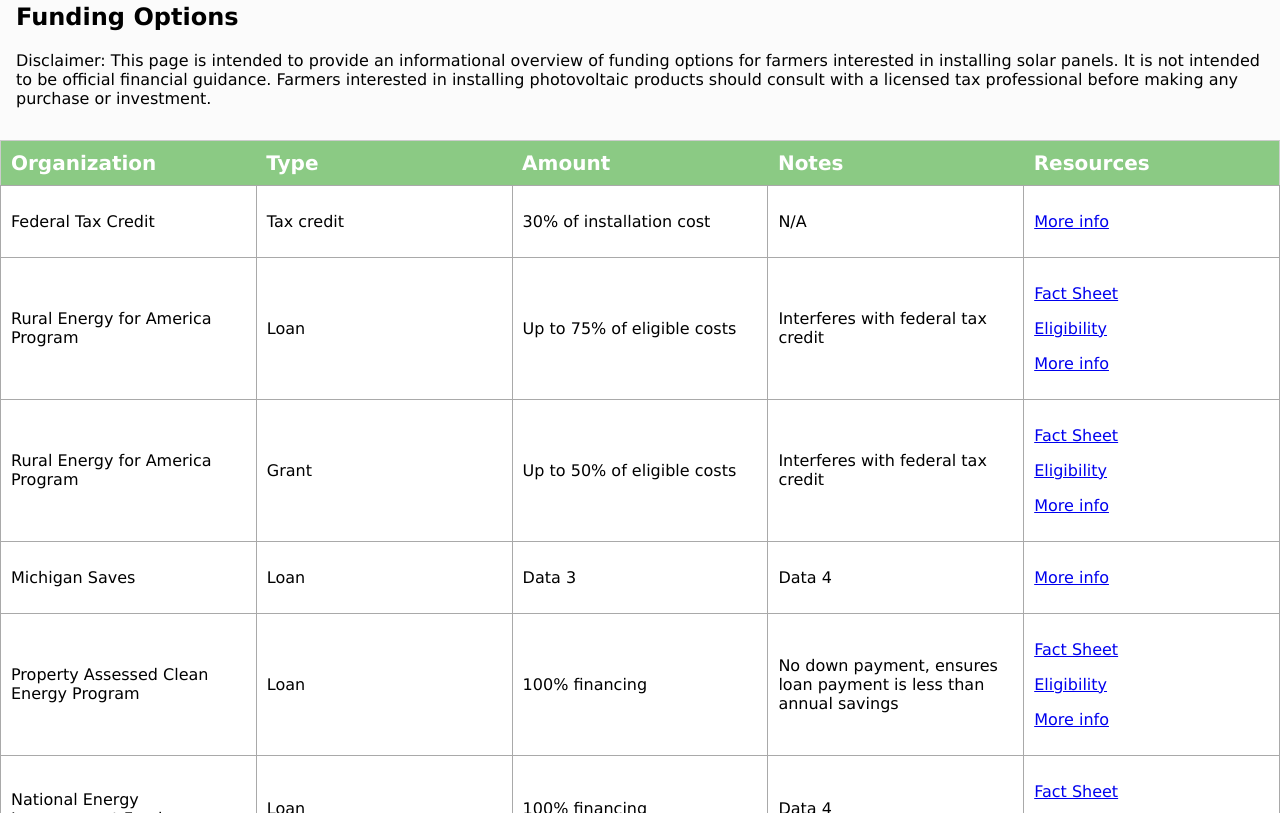
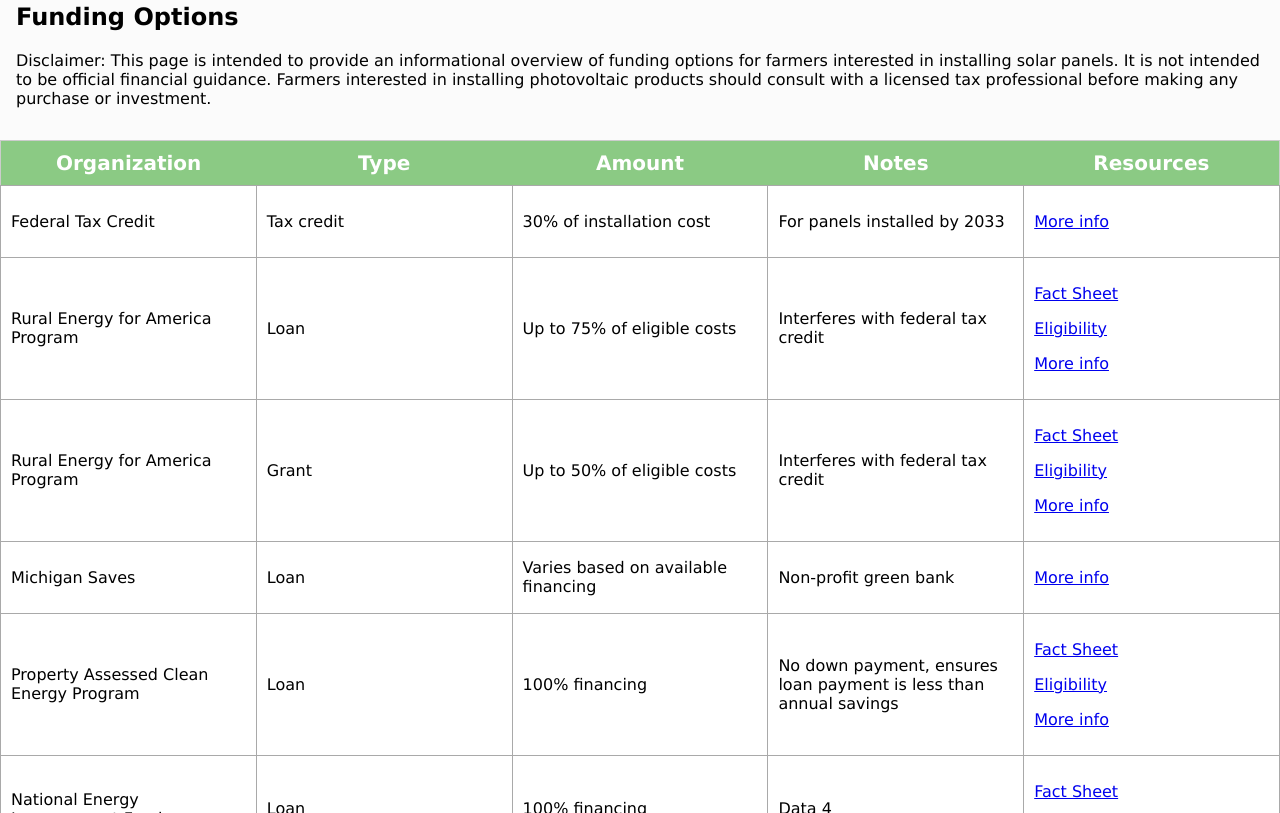
Before and after one commit to mill2808/thesis_clone, a plain HTML site: page funding.html in a window 1280 px wide. Shown: the part 523-1336 px from the top of the page. Drawn offline with Linux system fonts and the light colour scheme.

Commit message:
funding edits

```diff
--- a/funding.html
+++ b/funding.html
@@ -58,7 +58,7 @@
             <td class="shaded-column">Federal Tax Credit</td>
             <td>Tax credit</td>
             <td>30% of installation cost</td>
-            <td>N/A</td>
+            <td>For panels installed by 2033</td>
             <td><p><a href="https://news.energysage.com/solar-tax-credit-explained/">More info</a>
             </p></td>
           </tr>
@@ -85,8 +85,8 @@
           <tr>
             <td class="shaded-column">Michigan Saves</td>
             <td>Loan</td>
-            <td>Data 3</td>
-            <td>Data 4</td>
+            <td>Varies based on available financing</td>
+            <td>Non-profit green bank</td>
             <td><p><a href="https://michigansaves.org/">More info</a>
             </p></td>
           </tr>
--- a/style.css
+++ b/style.css
@@ -393,20 +393,27 @@ margin: auto;
   /*************************** Funding Page Styling ********************************/
   /* Default table styles */
 .funding-table {
-  padding: 5px;
+  padding: 10;
   width: 100%;
   border-collapse: collapse;
   border: 1px solid #ccc;
   margin-bottom: 20px;
 }
 
-.funding-table th,
+.funding-table th{
+  padding: 10px;
+  text-align: center;
+  width: 20%;
+}
+
 .funding-table td {
   padding: 10px;
   text-align: left;
   width: 20%;
 }
-
+.funding-table tbody tr:hover {
+  background-color: transparent;
+}
 /* Responsive styles */
 @media (max-width: 768px) {
   .funding-table th,
@@ -427,7 +434,7 @@ margin: auto;
   }
     /* Apply shaded background to column one */
     .shaded-column {
-      background-color: #8bca84; /* Define the shade color you want */
+      background-color: #c9ccc8; /* Define the shade color you want */
     }
       /* Hide the first row */
   .hide-row {
```
Also changed, not shown: calculator.html (+1 -1 lines).
